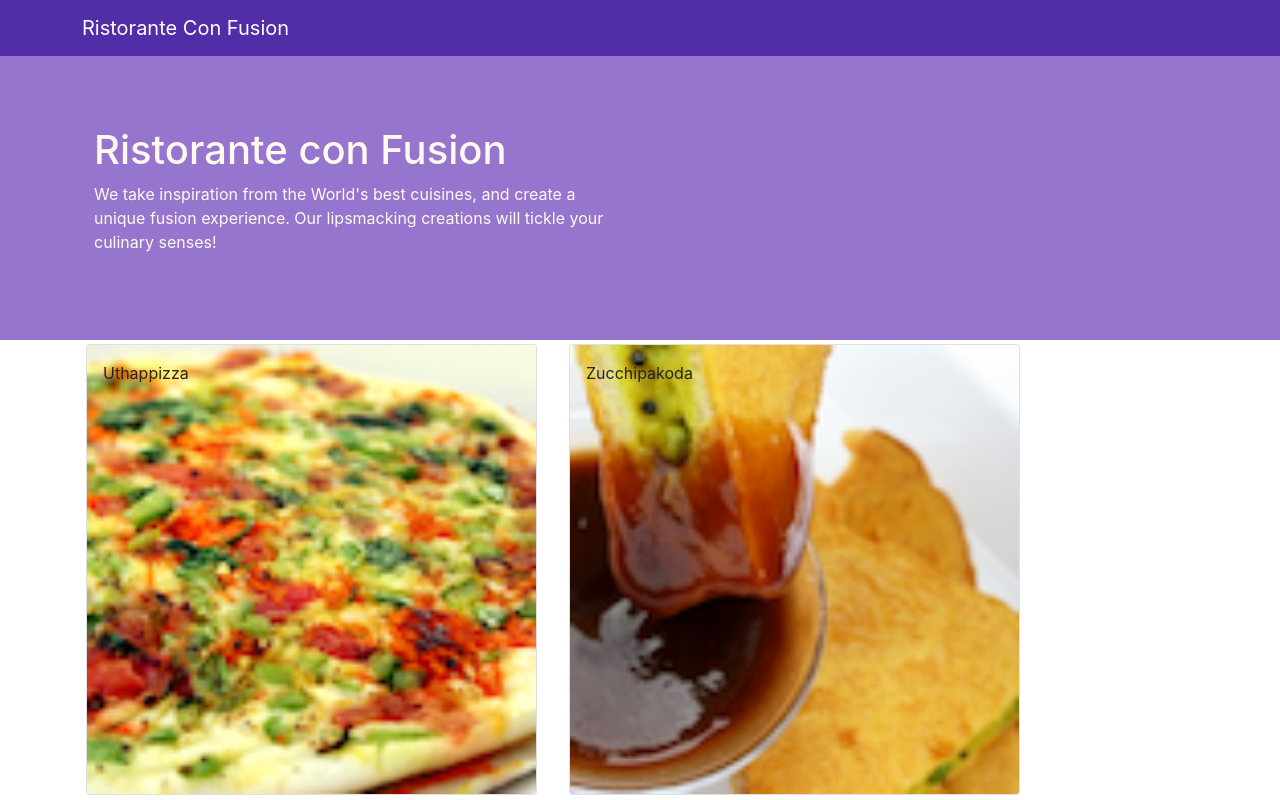
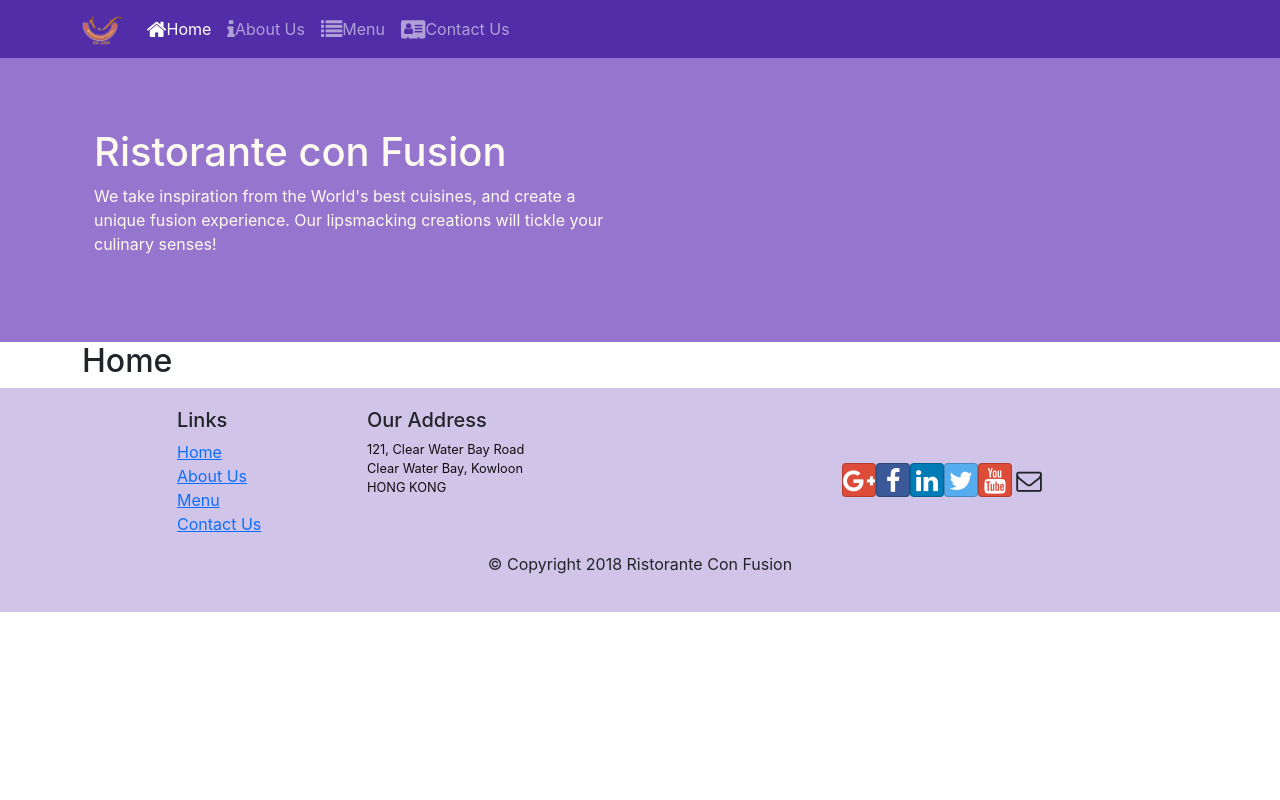
Before and after one commit to knight-dev-00/React-Restaurant, a React (Create React App) app: page /home in a window 1280 px wide. Shown: the top 800 px of the page. Built offline with nearby package versions, Linux system fonts and the light colour scheme.

Commit message:
React Router

```diff
--- a/package.json
+++ b/package.json
@@ -11,6 +11,7 @@
     "font-awesome": "^4.7.0",
     "react": "^17.0.2",
     "react-dom": "^17.0.2",
+    "react-router-dom": "^5.2.0",
     "react-scripts": "4.0.3",
     "reactstrap": "^8.9.0",
     "web-vitals": "^1.1.2"
--- a/src/App.js
+++ b/src/App.js
@@ -1,12 +1,15 @@
 import Main from './components/MainComponent';
 import React, { Component } from 'react';
 import './App.css';
+import { BrowserRouter } from 'react-router-dom';
 
 
 class App extends Component {
   render() {
     return (
-      <Main />
+      <BrowserRouter>
+        <Main />
+      </BrowserRouter>
     );
   }
 }
--- a/src/components/FooterComponent.js
+++ b/src/components/FooterComponent.js
@@ -1,4 +1,5 @@
 import React from 'react';
+import { Link } from 'react-router-dom';
 
 function Footer(props) {
   return(
@@ -8,10 +9,10 @@
           <div className="col-4 offset-1 col-sm-2">
             <h5>Links</h5>
             <ul className="list-unstyled">
-              <li><a href="#">Home</a></li>
-              <li><a href="#">About</a></li>
-              <li><a href="#">Menu</a></li>
-              <li><a href="contactus.html">Contact</a></li>
+              <li><Link to="/home">Home</Link></li>
+              <li><Link to="/aboutus">About Us</Link></li>
+              <li><Link to="/menu">Menu</Link></li>
+              <li><Link to="/contactus">Contact Us</Link></li>
             </ul>
           </div>
           <div className="col-7 col-sm-5">
--- a/src/components/HeaderComponent.js
+++ b/src/components/HeaderComponent.js
@@ -1,13 +1,55 @@
 import React, { Component } from 'react';
-import { Navbar, NavbarBrand, Jumbotron } from 'reactstrap';
+import { Navbar, NavbarBrand, Nav, NavbarToggler, Collapse, NavItem, Jumbotron } from 'reactstrap';
+import { NavLink } from 'react-router-dom';
 
 class Header extends Component {
+  constructor(props) {
+    super(props);
+    this.state = {
+      isNavOpen: false
+    }
+    this.toggleNav = this.toggleNav.bind(this);
+  }
+
+  toggleNav() {
+    this.setState({
+      isNavOpen: !this.state.isNavOpen
+    })
+  }
+
   render() {
     return(
       <>
-        <Navbar dark>
+        <Navbar dark expand="md">
           <div className="container">
-            <NavbarBrand href="/">Ristorante Con Fusion</NavbarBrand>
+            <NavbarToggler onClick={this.toggleNav} />
+            <NavbarBrand className="mr-auto" href="/">
+              <img src="assets/images/logo.png" height="30" weight="41" alt="Ristorante con fusion" />
+            </NavbarBrand>
+            <Collapse isOpen={this.state.isNavOpen} navbar>
+              <Nav navbar>
+                <NavItem>
+                  <NavLink className="nav-link" to="/home">
+                    <span className="fa fa-home fa-lg"></span>Home
+                  </NavLink>
+                </NavItem>
+                <NavItem>
+                  <NavLink className="nav-link" to="/aboutus">
+                    <span className="fa fa-info fa-lg"></span>About Us
+                  </NavLink>
+                </NavItem>
+                <NavItem>
+                  <NavLink className="nav-link" to="/menu">
+                    <span className="fa fa-list fa-lg"></span>Menu
+                  </NavLink>
+                </NavItem>
+                <NavItem>
+                  <NavLink className="nav-link" to="/contactus">
+                    <span className="fa fa-address-card fa-lg"></span>Contact Us
+                  </NavLink>
+                </NavItem>
+              </Nav>
+            </Collapse>
           </div>
         </Navbar>
         <Jumbotron>
--- /dev/null
+++ b/src/components/HomeComponent.js
@@ -0,0 +1,11 @@
+import React from 'react';
+
+function Home(props) {
+  return(
+    <div className="container">
+      <h2>Home</h2>
+    </div>
+  )
+}
+
+export default Home;
--- a/src/components/MainComponent.js
+++ b/src/components/MainComponent.js
@@ -4,30 +4,32 @@
 import Footer from './FooterComponent';
 import React, { Component } from 'react';
 import { Dishes } from '../shared/dishes';
+import Home from './HomeComponent';
+import { Switch, Route, Redirect } from 'react-router-dom';
 
 class Main extends Component {
   constructor(props) {
     super(props)
     this.state = {
       dishes: Dishes,
-      selectedDish: null
     }
   }
 
-  onDishSelect(dishId) {
-    this.setState({ selectedDish: dishId});
-    console.log(this.state)
-  }
+  render() {
+    const HomePage = function() {
+      return(
+        <Home />
+      )
+    }
 
-  render() {
     return(
       <div>
         <Header />
-        <Menu
-            dishes={this.state.dishes}
-            onClick={(dishId) => this.onDishSelect(dishId)} />
-        <DishDetail
-            dish={this.state.dishes.filter((dish) => dish.id === this.state.selectedDish)[0]} />
+        <Switch>
+          <Route path="/home" component={HomePage} />
+          <Route exact path="/menu" component={() => <Menu dishes={this.state.dishes} />} />
+          <Redirect to="/home" />
+        </Switch>
         <Footer />
       </div>
     )
```
Also changed, not shown: 1 other file (tests, documents, lock files or other folders).
